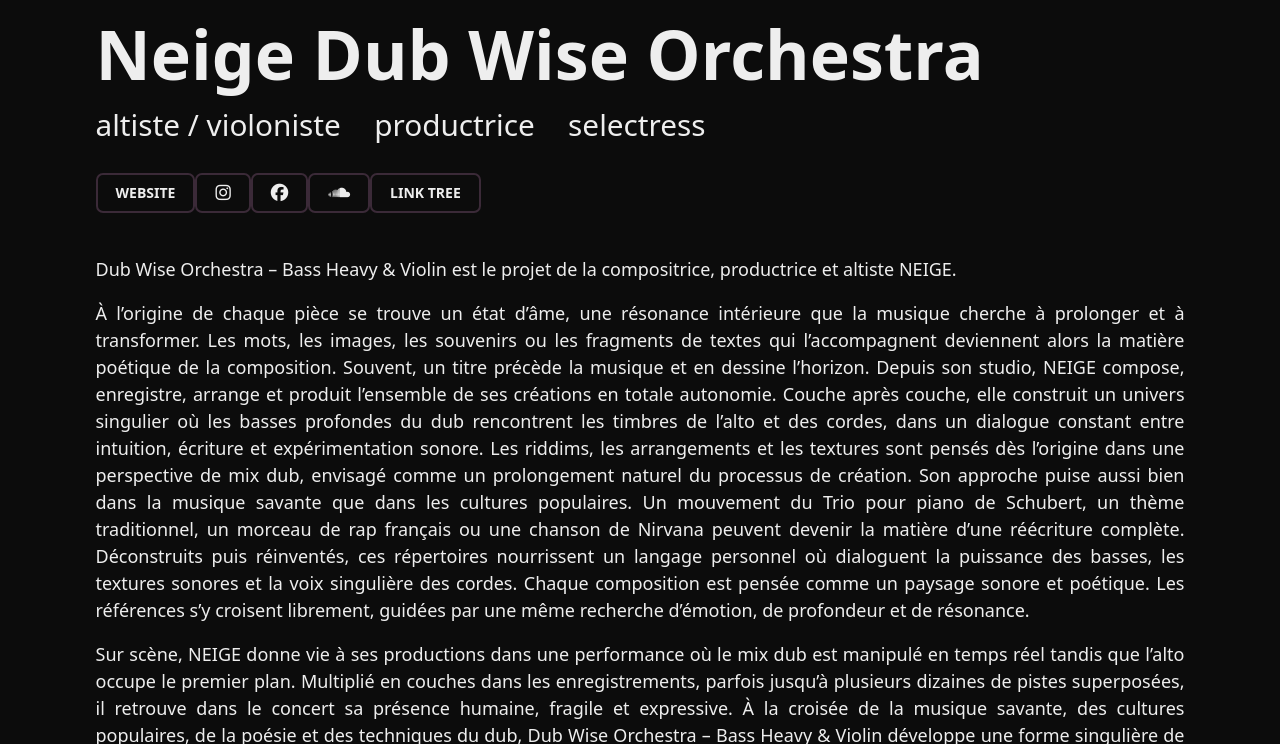
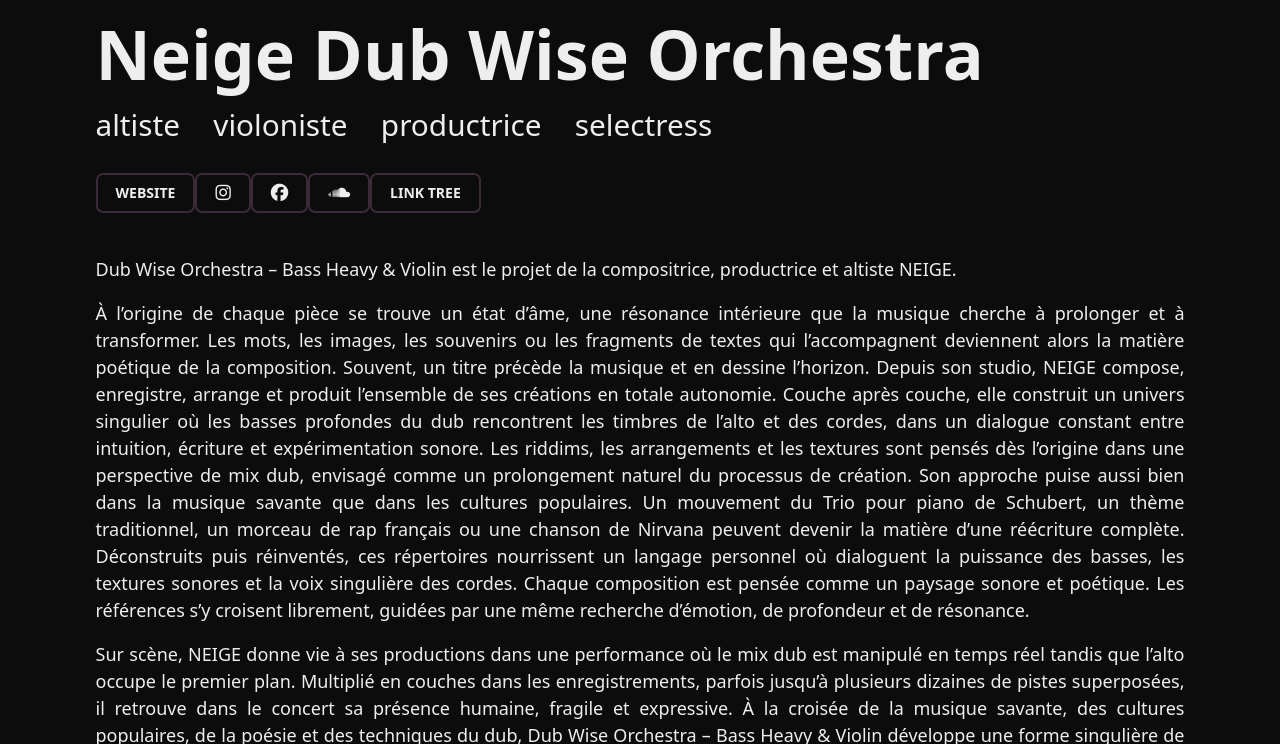
Before and after one commit to sabord/swu, a Jekyll site: the page built from docs/_artists/Neige_Dub_Wise_Orchestra.md, in a window 1280 px wide and 900 px high, scrolled down 471 px, cut to the strip 156-900 px from the top of the window. Built offline with Jekyll 4.4.1, drawn with Linux system fonts in a browser that asks for light colours.

```diff
--- a/docs/_artists/Neige_Dub_Wise_Orchestra.md
+++ b/docs/_artists/Neige_Dub_Wise_Orchestra.md
@@ -9,7 +9,8 @@ tags:
   - instrumentiste
   - selecta
 skills:
-  - altiste / violoniste
+  - altiste
+  - violoniste
   - productrice
   - selectress
 location:
```
